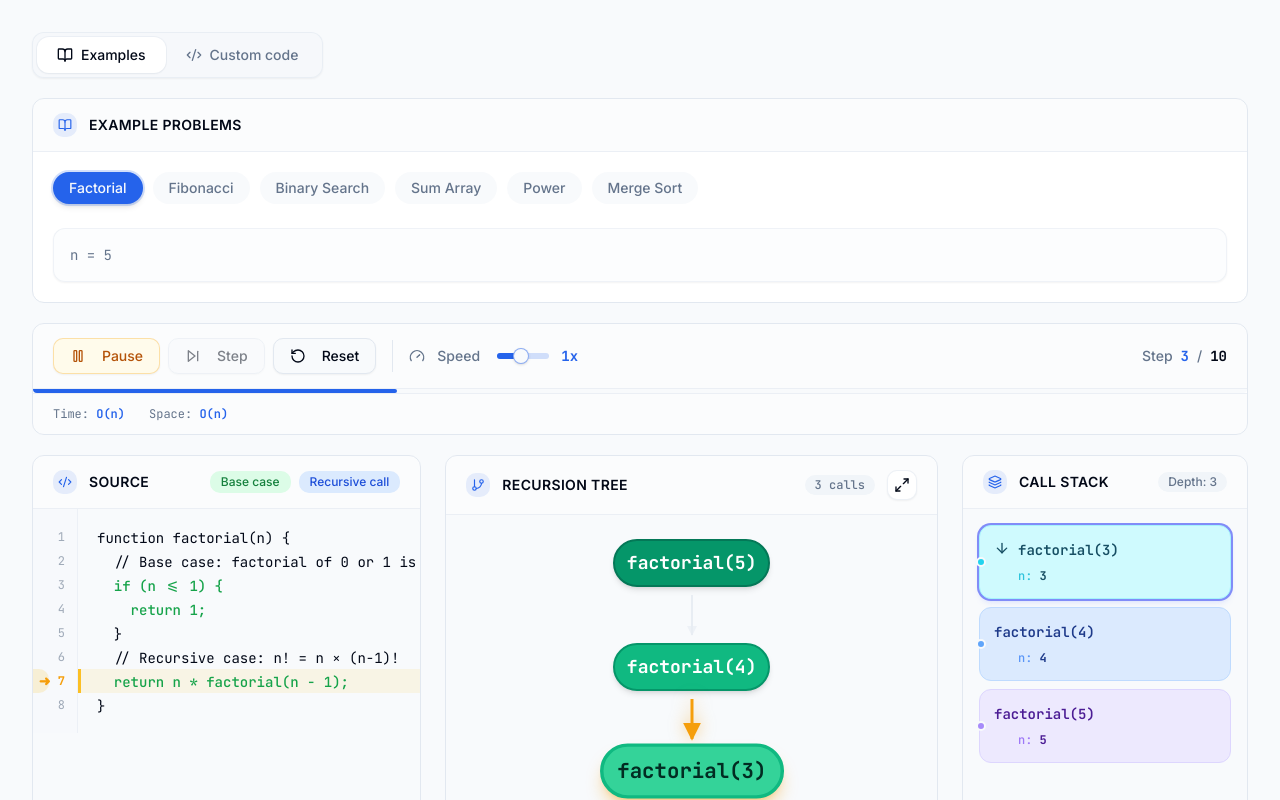
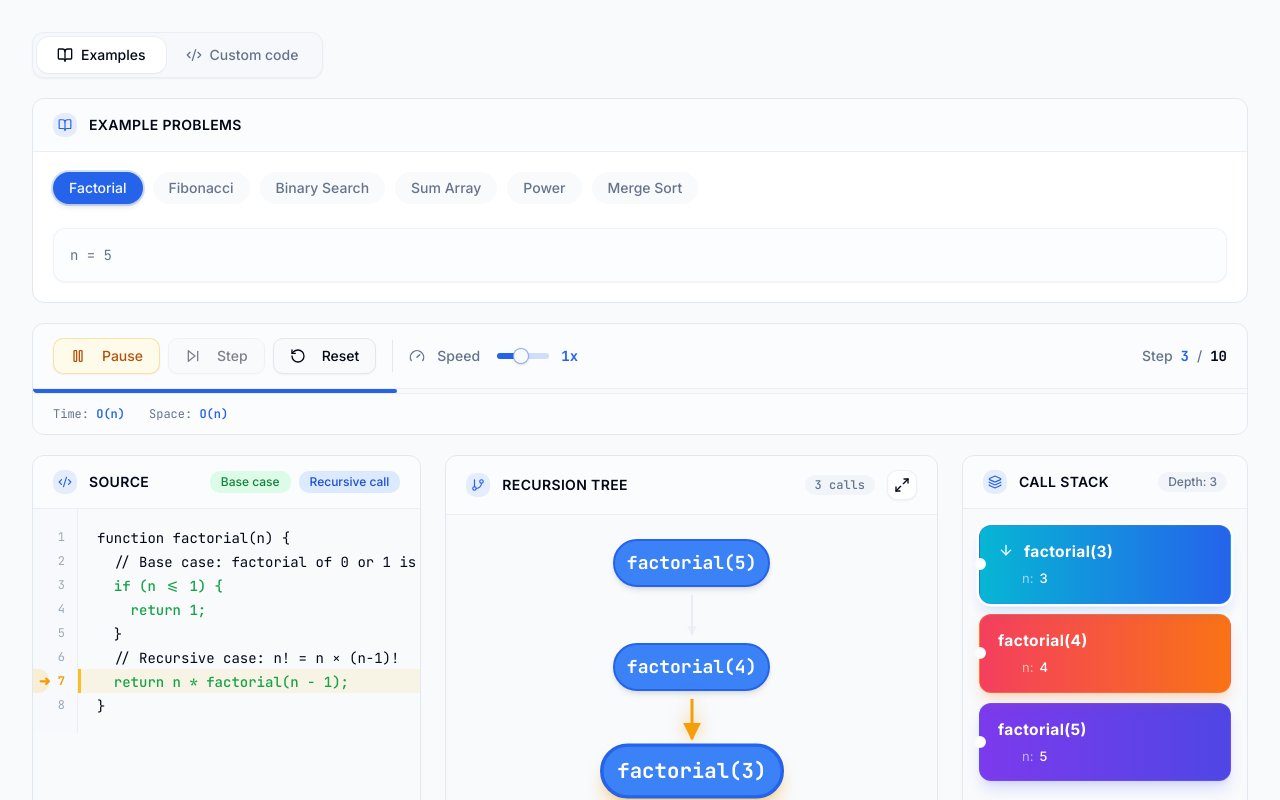
Before and after one commit to yuvnex/Recursion_Visualizer, a React (Vite) app: page / in a window 1280 px wide. Both pictures are taken after a click on the button "Run". Shown: the top 800 px of the page. Built offline with nearby package versions, Linux system fonts and the light colour scheme.

Commit message:
fix :Applied red color for frequently calling function

```diff
--- a/src/components/recursion/CallStack.jsx
+++ b/src/components/recursion/CallStack.jsx
@@ -3,14 +3,13 @@ import { Card } from '@/components/ui/card'
 import { motion, AnimatePresence } from 'framer-motion'
 import { Layers, ArrowUp, ArrowDown } from 'lucide-react'
 
-// Soft pastel rainbow — light, airy, perfect on white backgrounds
+// Premium Gradient Theme — Rich, highly attractive saturated gradients
 const DEPTH_STYLES = [
-  { card: 'bg-violet-100 border-violet-200', label: 'text-violet-900', sub: 'text-violet-500', badge: 'bg-violet-500 border-violet-600 text-white', dot: 'bg-violet-400' },
-  { card: 'bg-blue-100   border-blue-200',   label: 'text-blue-900',   sub: 'text-blue-500',   badge: 'bg-blue-500   border-blue-600   text-white', dot: 'bg-blue-400'   },
-  { card: 'bg-cyan-100   border-cyan-200',   label: 'text-cyan-900',   sub: 'text-cyan-500',   badge: 'bg-cyan-500   border-cyan-600   text-white', dot: 'bg-cyan-400'   },
-  { card: 'bg-emerald-100 border-emerald-200', label: 'text-emerald-900', sub: 'text-emerald-500', badge: 'bg-emerald-500 border-emerald-600 text-white', dot: 'bg-emerald-400' },
-  { card: 'bg-pink-100   border-pink-200',   label: 'text-pink-900',   sub: 'text-pink-500',   badge: 'bg-pink-500   border-pink-600   text-white', dot: 'bg-pink-400'   },
-  { card: 'bg-rose-100   border-rose-200',   label: 'text-rose-900',   sub: 'text-rose-500',   badge: 'bg-rose-500   border-rose-600   text-white', dot: 'bg-rose-400'   },
+  { card: 'bg-gradient-to-r from-violet-600 to-indigo-600 border-indigo-500/40 shadow-lg shadow-indigo-500/20 text-white', label: 'text-white', sub: 'text-indigo-100', badge: 'bg-white/20 border-white/10 text-white font-mono', dot: 'bg-white' },
+  { card: 'bg-gradient-to-r from-rose-500 to-orange-500 border-orange-400/40 shadow-lg shadow-orange-500/20 text-white', label: 'text-white', sub: 'text-orange-100', badge: 'bg-white/20 border-white/10 text-white font-mono', dot: 'bg-white' },
+  { card: 'bg-gradient-to-r from-cyan-500 to-blue-600 border-blue-500/40 shadow-lg shadow-blue-500/20 text-white', label: 'text-white', sub: 'text-blue-100', badge: 'bg-white/20 border-white/10 text-white font-mono', dot: 'bg-white' },
+  { card: 'bg-gradient-to-r from-emerald-400 to-teal-600 border-teal-500/40 shadow-lg shadow-teal-500/20 text-white', label: 'text-white', sub: 'text-teal-50', badge: 'bg-white/20 border-white/10 text-white font-mono', dot: 'bg-white' },
+  { card: 'bg-gradient-to-r from-fuchsia-500 to-purple-600 border-purple-500/40 shadow-lg shadow-purple-500/20 text-white', label: 'text-white', sub: 'text-purple-100', badge: 'bg-white/20 border-white/10 text-white font-mono', dot: 'bg-white' },
 ]
 
 export default function CallStack({ stack, currentNodeId, executionPhase }) {
@@ -27,7 +26,7 @@ export default function CallStack({ stack, currentNodeId, executionPhase }) {
       </div>
 
       <div className="flex-1 overflow-auto bg-background p-4 scrollbar-hide">
-        <div className="flex flex-col-reverse gap-2">
+        <div className="flex flex-col-reverse gap-2.5">
           <AnimatePresence mode="popLayout">
             {stack.map((frame, index) => {
               const isTop    = index === stack.length - 1
@@ -35,12 +34,12 @@ export default function CallStack({ stack, currentNodeId, executionPhase }) {
               const s        = DEPTH_STYLES[index % DEPTH_STYLES.length]
 
               const ringClass = isActive && executionPhase === 'calling'
-                ? 'ring-2 ring-indigo-400 shadow-md shadow-indigo-200/60 scale-[1.02] z-10'
+                ? 'ring-[2.5px] ring-white shadow-[0_0_20px_rgba(255,255,255,0.6)] scale-[1.03] z-10'
                 : isActive && executionPhase === 'returning'
-                ? 'ring-2 ring-blue-400  shadow-md shadow-blue-200/60  scale-[1.02] z-10'
+                ? 'ring-[2.5px] ring-amber-300 shadow-[0_0_20px_rgba(252,211,77,0.6)] scale-[1.03] z-10'
                 : isTop
-                ? 'ring-2 ring-gray-300  shadow-sm scale-[1.01] z-10'
-                : 'opacity-90'
+                ? 'ring-1 ring-black/10 shadow-md scale-[1.01] z-10'
+                : 'opacity-90 scale-100 hover:opacity-100'
 
               return (
                 <motion.div
@@ -51,10 +50,10 @@ export default function CallStack({ stack, currentNodeId, executionPhase }) {
                   layout
                   className={`relative rounded-xl border p-3.5 transition-all duration-200 ${s.card} ${ringClass}`}
                 >
-                  <div className={`absolute -left-1 top-1/2 h-2.5 w-2.5 -translate-y-1/2 rounded-full border-2 border-background ${s.dot}`} />
+                  <div className={`absolute -left-1.5 top-1/2 h-3 w-3 -translate-y-1/2 rounded-full border-[2.5px] border-background ${isActive ? (executionPhase === 'calling' ? 'bg-white' : 'bg-amber-300') : s.dot}`} />
 
-                  <div className="flex items-center justify-between">
-                    <div className="flex items-center gap-2">
+                  <div className="flex items-center justify-between ml-1">
+                    <div className="flex items-center gap-2.5">
                       {isTop && (
                         <motion.div animate={{ y: [0, -2, 0] }} transition={{ repeat: Infinity, duration: 1.8 }}>
                           {executionPhase === 'returning'
@@ -62,16 +61,16 @@ export default function CallStack({ stack, currentNodeId, executionPhase }) {
                             : <ArrowDown className={`h-4 w-4 ${s.label}`} />}
                         </motion.div>
                       )}
-                      <code className={`font-mono text-sm font-semibold ${s.label}`}>
+                      <span className={`text-[15.5px] font-sans font-extrabold tracking-wide ${s.label}`}>
                         {frame.label}
-                      </code>
+                      </span>
                     </div>
 
                     {frame.returnValue !== undefined && (
                       <motion.div
                         initial={{ opacity: 0, scale: 0.8 }}
                         animate={{ opacity: 1, scale: 1 }}
-                        className={`rounded-full border px-2 py-0.5 text-xs font-semibold shadow-sm ${s.badge}`}
+                        className={`rounded-md border px-2 py-0.5 text-xs font-semibold shadow-sm ${s.badge}`}
                       >
                         → {String(frame.returnValue)}
                       </motion.div>
@@ -79,11 +78,11 @@ export default function CallStack({ stack, currentNodeId, executionPhase }) {
                   </div>
 
                   {frame.params && (
-                    <div className={`mt-2 pl-6 font-mono text-xs ${s.sub}`}>
+                    <div className={`mt-1.5 pl-7 text-[13px] flex flex-wrap gap-x-4 gap-y-1 ${s.sub}`}>
                       {Object.entries(frame.params).map(([key, value]) => (
-                        <span key={key} className="mr-3">
-                          <span className="font-medium opacity-80">{key}:</span>{' '}
-                          <span className={`font-bold ${s.label}`}>{JSON.stringify(value)}</span>
+                        <span key={key} className="flex items-center gap-1.5">
+                          <span className="opacity-70">{key}:</span>
+                          <span className={`font-medium ${s.label}`}>{JSON.stringify(value)}</span>
                         </span>
                       ))}
                     </div>
--- a/src/components/recursion/RecursionTree.jsx
+++ b/src/components/recursion/RecursionTree.jsx
@@ -24,15 +24,22 @@ export default function RecursionTree({ nodes, currentNodeId, executionPhase, is
   const contentRef = useRef(null)
   const [fitScale, setFitScale] = useState(1)
 
-  const treeData = useMemo(() => {
-    if (!nodes || nodes.length === 0) return null
+  const { treeData, labelFrequencies, maxFreq } = useMemo(() => {
+    if (!nodes || nodes.length === 0) return { treeData: null, labelFrequencies: {}, maxFreq: 1 }
 
     const nodeMap = {}
+    const freqs = {}
+    let max = 1
+
     nodes.forEach(node => {
       nodeMap[node.id] = {
         ...node,
         children: [],
       }
+
+      const label = getNodeLabel(node)
+      freqs[label] = (freqs[label] || 0) + 1
+      if (freqs[label] > max) max = freqs[label]
     })
 
     let root = null
@@ -44,7 +51,7 @@ export default function RecursionTree({ nodes, currentNodeId, executionPhase, is
       }
     })
 
-    return root
+    return { treeData: root, labelFrequencies: freqs, maxFreq: max }
   }, [nodes])
 
   const layout = useMemo(() => {
@@ -115,25 +122,32 @@ export default function RecursionTree({ nodes, currentNodeId, executionPhase, is
 
   const getNodeStyle = (node, depth = 0) => {
     const isActive = node.id === currentNodeId
+    const label = getNodeLabel(node)
+    const freq = labelFrequencies[label] || 1
 
-    const emeraldBgs = [
-      'bg-emerald-600 border-emerald-700', // depth 0
-      'bg-emerald-500 border-emerald-600', // depth 1
-      'bg-emerald-400 border-emerald-500', // depth 2
-      'bg-emerald-300 border-emerald-400', // depth 3
-      'bg-emerald-200 border-emerald-300', // depth 4+
-    ]
-    const textColors = [
-      'text-white', // depth 0
-      'text-white', // depth 1
-      'text-emerald-950', // depth 2
-      'text-emerald-950', // depth 3
-      'text-emerald-950', // depth 4+
-    ]
+    let defaultBg, defaultText
 
-    const bgIndex = Math.min(depth, emeraldBgs.length - 1)
-    const defaultBg = emeraldBgs[bgIndex]
-    const defaultText = textColors[bgIndex]
+    if (freq <= 1) {
+      defaultBg = 'bg-blue-500 border-blue-600'
+      defaultText = 'text-white'
+    } else {
+      const effectiveMax = Math.max(maxFreq, 4)
+      const ratio = Math.min((freq - 1) / (effectiveMax - 1), 1)
+
+      const heatColors = [
+        { bg: 'bg-blue-500 border-blue-600', text: 'text-white' },
+        { bg: 'bg-indigo-500 border-indigo-600', text: 'text-white' },
+        { bg: 'bg-violet-500 border-violet-600', text: 'text-white' },
+        { bg: 'bg-purple-500 border-purple-600', text: 'text-white' },
+        { bg: 'bg-fuchsia-500 border-fuchsia-600', text: 'text-white' },
+        { bg: 'bg-rose-500 border-rose-600', text: 'text-white' },
+        { bg: 'bg-red-500 border-red-600', text: 'text-white' },
+      ]
+
+      const index = Math.min(Math.round(ratio * (heatColors.length - 1)), heatColors.length - 1)
+      defaultBg = heatColors[index].bg
+      defaultText = heatColors[index].text
+    }
 
     if (isActive && executionPhase === 'calling') {
       return {
@@ -144,7 +158,7 @@ export default function RecursionTree({ nodes, currentNodeId, executionPhase, is
 
     if (isActive && executionPhase === 'returning') {
       return {
-        container: `scale-[1.1] border-[3px] border-blue-400 ${defaultBg} shadow-lg shadow-blue-500/40 z-10`,
+        container: `scale-[1.1] border-[3px] border-emerald-400 ${defaultBg} shadow-lg shadow-emerald-500/40 z-10`,
         text: `${defaultText} text-lg`,
       }
     }
```
